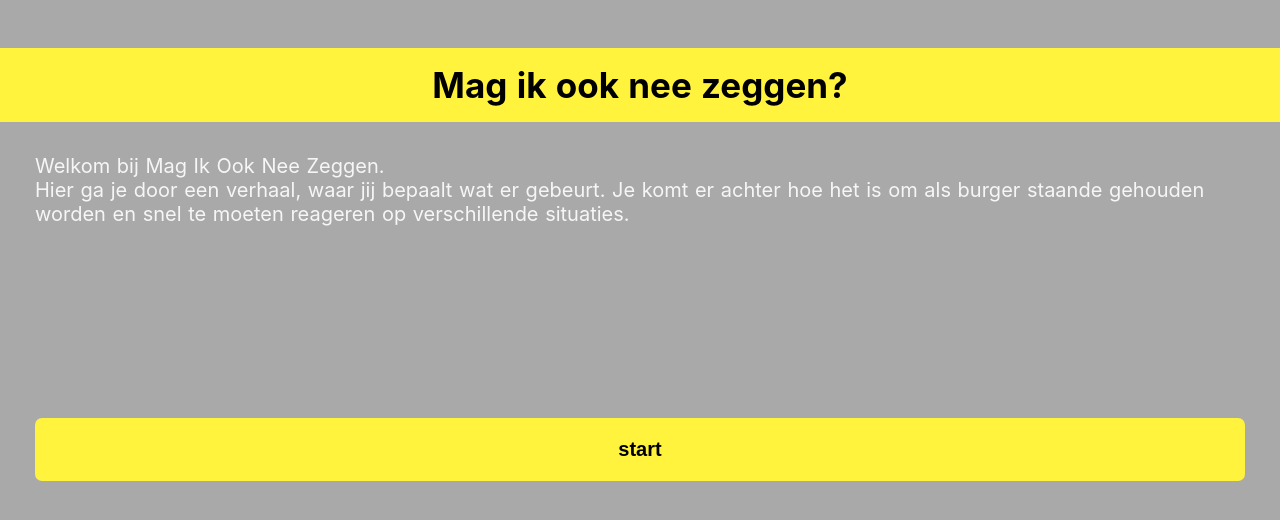
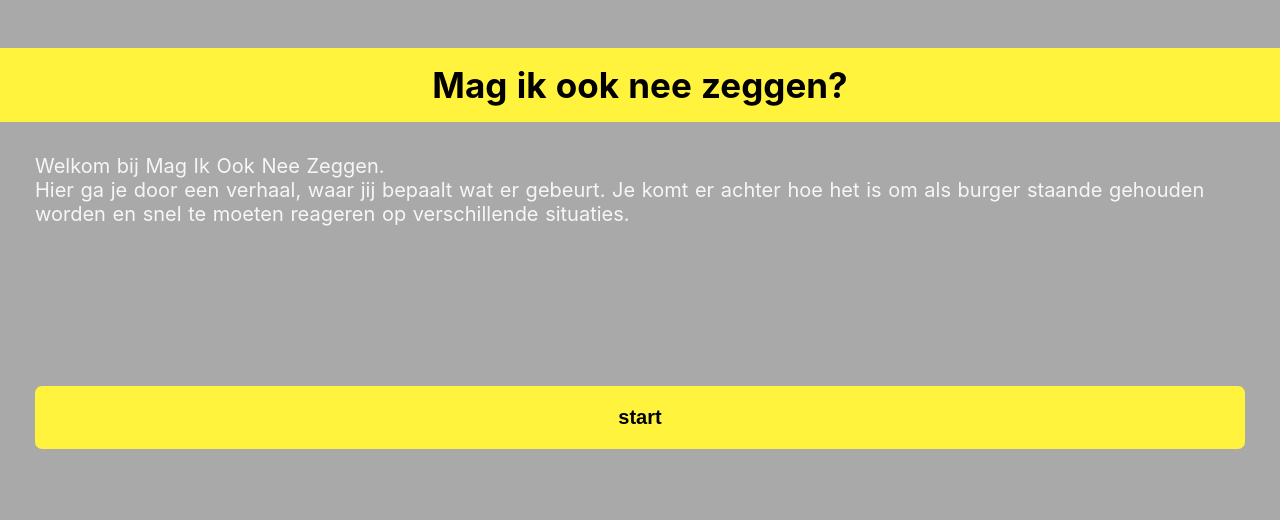
Before and after one commit to Denniswegereef/storytelling-ctrl-alt-dlt, a Nuxt app: page / in a window 1280 px wide. Shown: the top 520 px of the page. Built offline with nearby package versions, Linux system fonts and the light colour scheme.

Commit message:
changed answer buttons

```diff
--- a/components/answerButton.vue
+++ b/components/answerButton.vue
@@ -4,6 +4,7 @@
       v-for="answer in possibleAnswers"
       :key="answer.goId"
       :text="answer.answer"
+      :button-type="'answer-button'"
       @click.native="goNextQuestion(answer)"/>
   </section>
 </template>
@@ -89,14 +90,12 @@ export default {
 .answer-buttons {
   width: 100%;
   display: flex;
+  flex-direction: column;
+  padding: var(--default-padding);
 }
-
-a {
-  color: #fff;
+button {
   background-color: blue;
-  padding: 10px 15px;
-  margin-right: 10px;
-  cursor: pointer;
+  font-size: 17px;
   &:hover {
     background-color: darkBlue;
   }
--- a/components/small/bigButton.vue
+++ b/components/small/bigButton.vue
@@ -1,10 +1,11 @@
 <template>
-  <!-- <a class="button">{{ text }}</a> -->
-  <div class="container">
-    <a href="google.com">
-      <button type="button">{{ text }}</button>
-    </a>
-  </div>
+  <nuxt-link :to="to">
+    <button
+      :class="buttonType"
+      type="button">
+      {{ text }}
+    </button>
+  </nuxt-link>
 </template>
 
 <script>
@@ -13,6 +14,14 @@ export default {
     text: {
       type: String,
       default: 'button'
+    },
+    to: {
+      type: String,
+      default: '/'
+    },
+    buttonType: {
+      type: String,
+      default: 'default'
     }
   }
 }
@@ -20,21 +29,29 @@ export default {
 
 <style lang="scss" scoped>
 button {
+  cursor: pointer;
   font-size: 20px;
   font-weight: bold;
   border-style: none;
   border-radius: 7px;
   width: 100%;
   color: var(--black-color);
-  background-color: var(--default-color);
   padding: 20px 30px;
-  margin-top: 12rem;
-  cursor: pointer;
+  margin-top: 2rem;
   &:hover {
     background-color: darkBlue;
   }
 }
-.container {
-  padding: var(--default-padding);
+
+.default {
+  background-color: black;
+  background-color: var(--default-color);
+}
+
+.answer-button {
+  background-color: var(--second-color);
+  font-size: 17px;
+  font-weight: normal;
+  color: var(--white-color);
 }
 </style>
--- a/pages/index.vue
+++ b/pages/index.vue
@@ -1,10 +1,12 @@
 <template>
   <section class="container">
     <h1>Mag ik ook nee zeggen?</h1>
-    <p>Welkom bij Mag Ik Ook Nee Zeggen. <br> Hier ga je door een verhaal, waar jij bepaalt wat er gebeurt. Je komt er achter hoe het is om als burger staande gehouden worden en snel te moeten reageren op verschillende situaties.</p>
-    <nuxt-link to="/explanation">
-      <bigButton :text="'start'"/>
-    </nuxt-link>
+    <div class="bodyContainer">
+      <p>Welkom bij Mag Ik Ook Nee Zeggen. <br> Hier ga je door een verhaal, waar jij bepaalt wat er gebeurt. Je komt er achter hoe het is om als burger staande gehouden worden en snel te moeten reageren op verschillende situaties.</p>
+      <bigButton
+        :text="'start'"
+        :to="'/explanation'"/>
+    </div>
   </section>
 </template>
 
@@ -28,7 +30,11 @@ h1 {
   padding: 1rem 2rem;
 }
 p {
+  // padding: var(--default-padding);
+  margin-top: 2rem;
+  margin-bottom: 8rem;
+}
+.bodyContainer {
   padding: var(--default-padding);
-  margin-top: 2rem;
 }
 </style>
--- a/pages/question/_id.vue
+++ b/pages/question/_id.vue
@@ -3,7 +3,7 @@
     <section>
       <bigHeader :header-text="currentQuestion.question"/>
 
-      <div>
+      <div class="img-container">
         <img
           :src="image"
           alt="image">
@@ -84,9 +84,15 @@ export default {
 
 <style lang="scss" scoped>
 img {
-  height: 200px;
-  margin: 0 auto;
+  // height: 200px;
+  // margin: var(--default-padding);
+  width: 100%;
 }
+
+.img-container {
+  padding: var(--default-padding);
+}
+
 h1 {
   span {
     color: red;
```
Also changed, not shown: components/answerButton2.vue (added).
